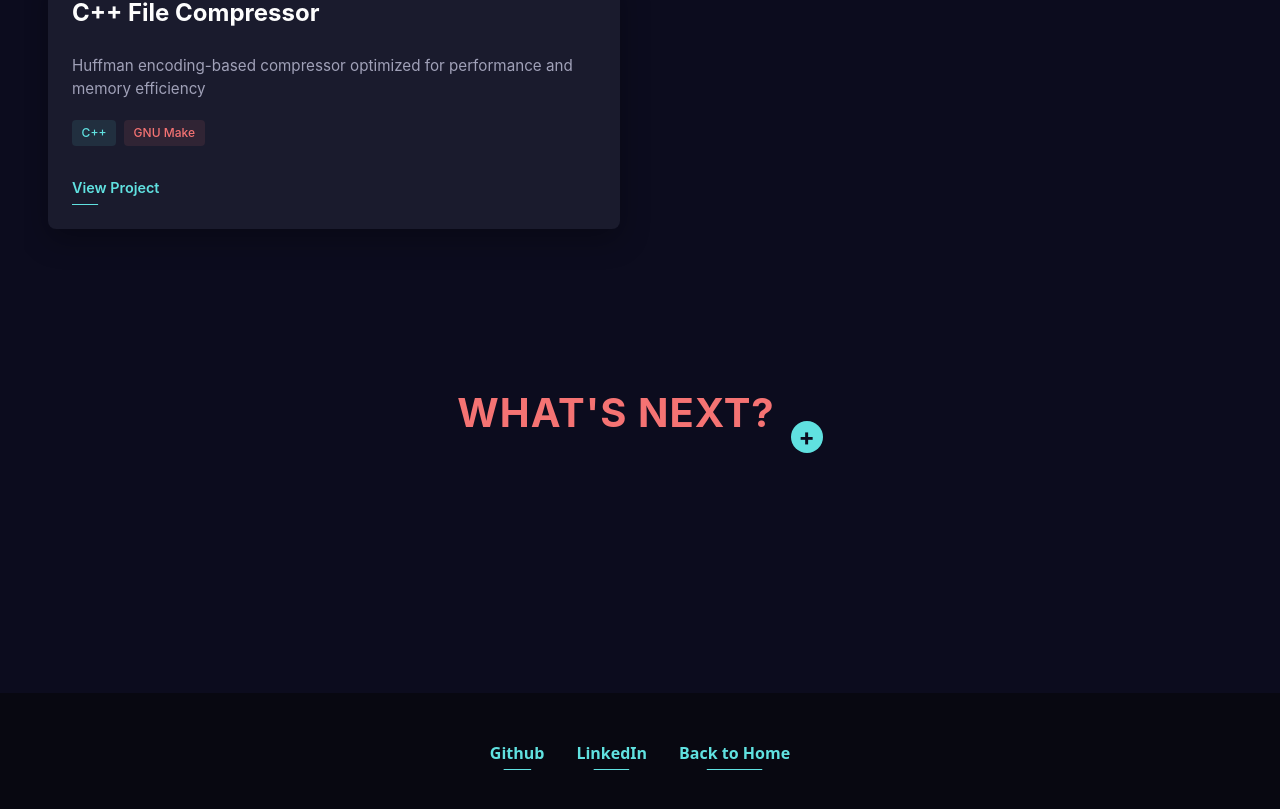
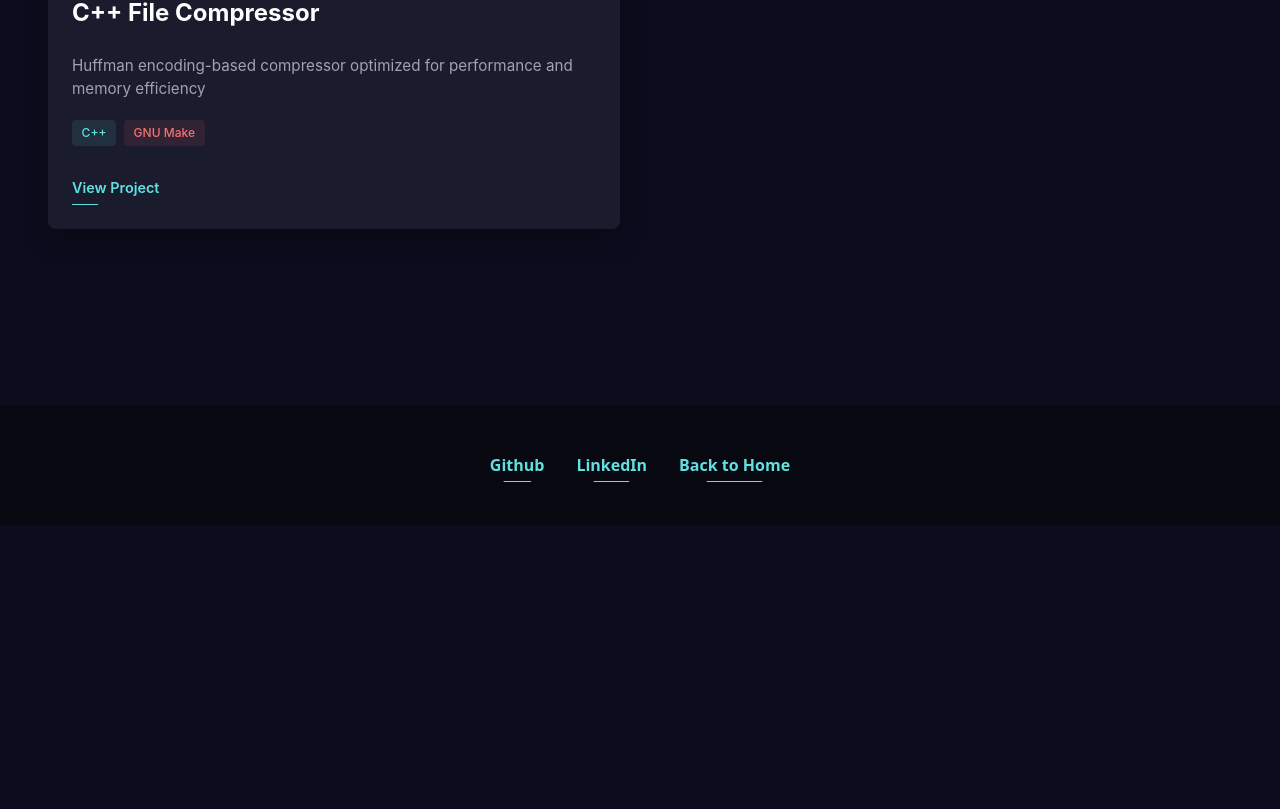
Before and after one commit to OscarKhaing/oscarkhaing.github.io, a React (Vite) app: page / in a window 1280 px wide. Shown: the part 6554-7363 px from the top of the page. After the commit the page ends 7079 px from the top, so only its background shows below. Built offline with nearby package versions, Linux system fonts and the light colour scheme.

Commit message:
Delete What's Next

```diff
--- a/src/pages/PortfolioPage.tsx
+++ b/src/pages/PortfolioPage.tsx
@@ -5,7 +5,6 @@ import FeaturedProject from './PortfolioPage/components/FeaturedProject';
 import ProjectTabs from './PortfolioPage/components/ProjectTabs';
 import ProjectGrid from './PortfolioPage/components/ProjectGrid';
 // import Timeline from './PortfolioPage/Timeline';
-import FuturePlans from './PortfolioPage/FuturePlans';
 import { CategoryId, Category, Technology, Project } from './PortfolioPage/types';
 import './PortfolioPage.css';
 import { motion } from 'framer-motion';
@@ -273,7 +272,6 @@ const PortfolioPage: React.FC = () => {
       <ProjectGrid projects={filteredProjects} showImages={showImages} />
 
       {/* <Timeline /> */}
-      <FuturePlans />
     </div>
     </section>
   );
```
